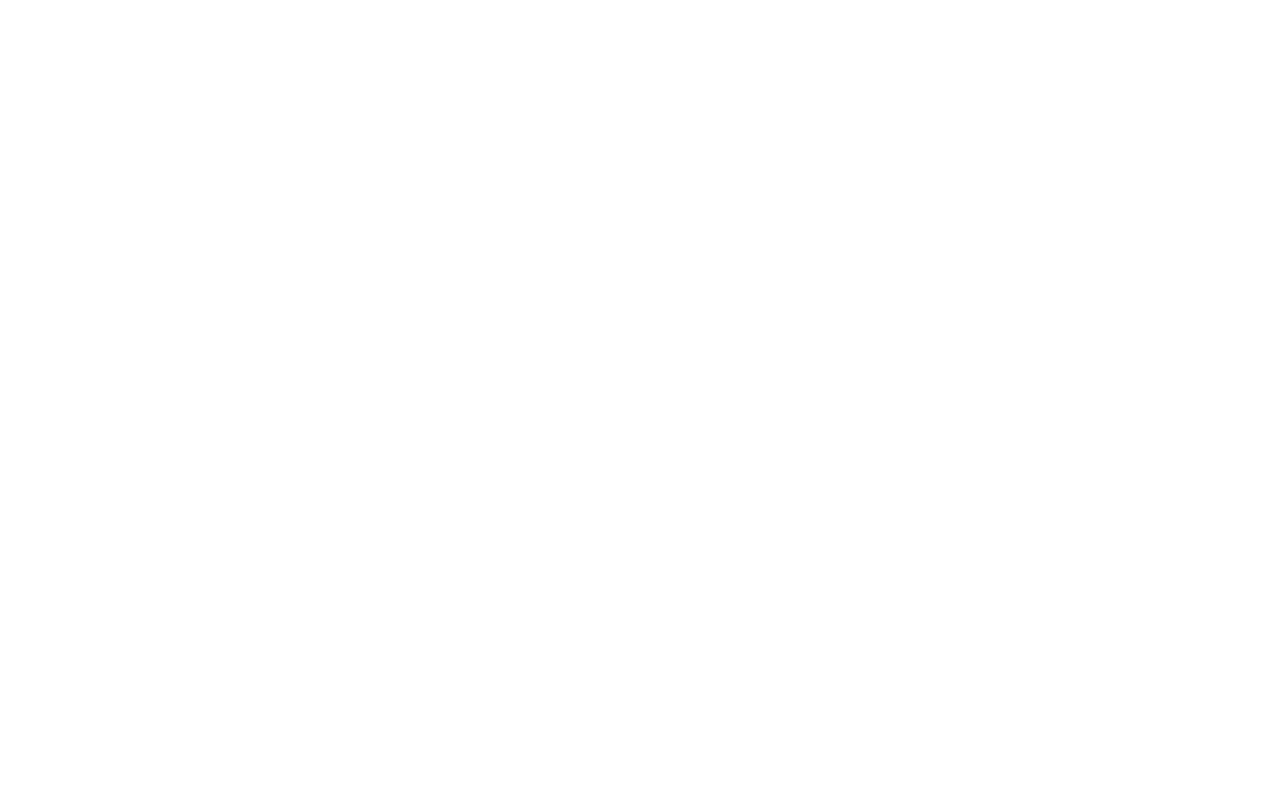
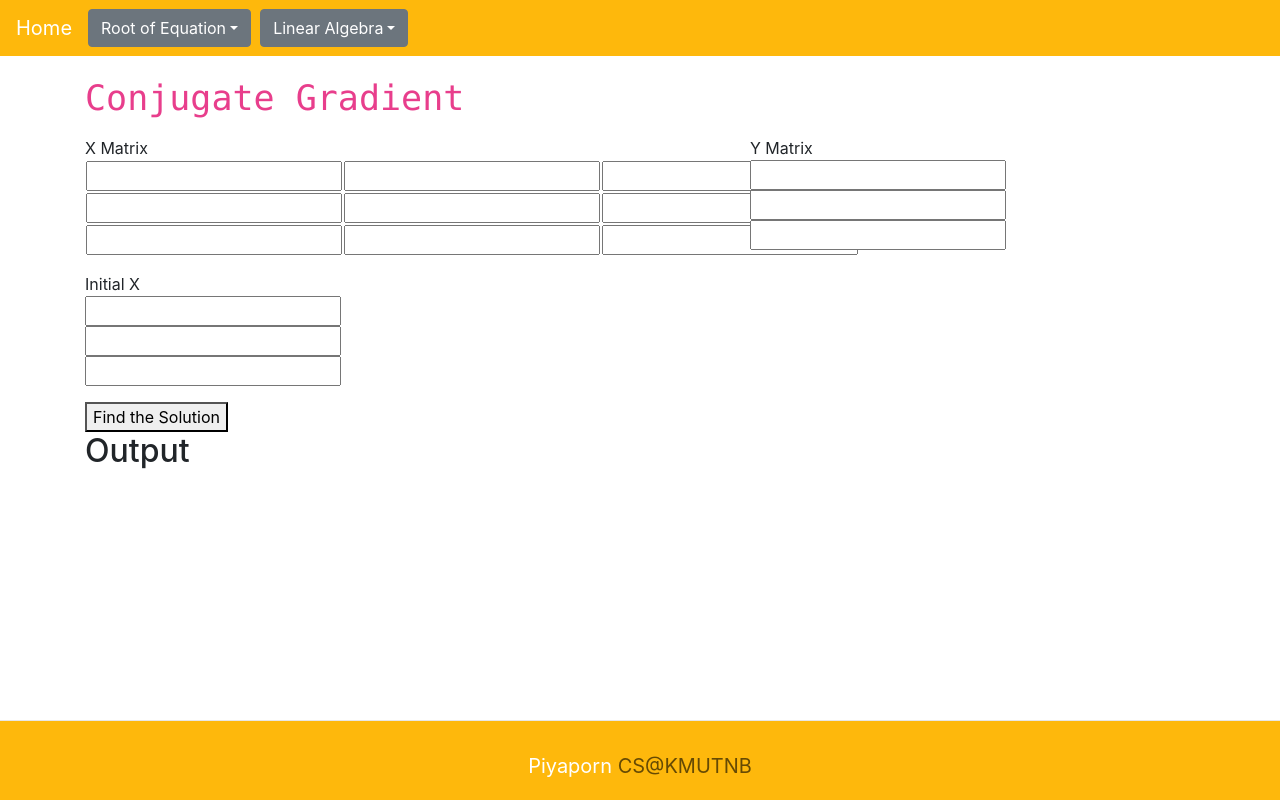
Before and after one commit to Piyaporn14/numerweb, a React (Create React App) app: page /ConjugateGradient in a window 1280 px wide. Built offline with nearby package versions, Linux system fonts and the light colour scheme.

Commit message:
add ConjugateGradient

```diff
--- a/src/App.css
+++ b/src/App.css
@@ -24,7 +24,7 @@
 }
 
 .App-link {
-  color:     #664A04 ;
+  color:  #664A04 ;
 }
 
 
--- a/src/App.js
+++ b/src/App.js
@@ -21,6 +21,7 @@
 import CramersRule from './components/LinearAlgebra/CramersRule';
 import GaussElimination from './components/LinearAlgebra/GaussElimination';
 import GaussJordan from './components/LinearAlgebra/GaussJordan';
+import ConjugateGradient from './components/LinearAlgebra/ConjugateGradient';
 
 class App extends Component {
 
@@ -38,6 +39,7 @@
           <Route exact path="/CramersRule" component={CramersRule} />
           <Route exact path="/GaussElimination" component={GaussElimination} />
           <Route exact path="/GaussJordan" component={GaussJordan} />
+          <Route exact path="/ConjugateGradient" component={ConjugateGradient} />
         </BrowserRouter>
         </div>
       </div>
--- a/src/components/Home.js
+++ b/src/components/Home.js
@@ -13,7 +13,7 @@
     <div>
         <Topbar />
         <header className="App-header">
-            <img src={logo} className="App-logo" alt="logo" />
+            <img src = {logo} className="App-logo" alt="logo" />
             <p>
             <div className = "App-link"  > Numerical React Project</div>
             </p>
--- /dev/null
+++ b/src/components/LinearAlgebra/ConjugateGradient.js
@@ -0,0 +1,162 @@
+import React, { useState, useEffect } from "react";
+import { Container, Row, Col } from "react-bootstrap";
+import Axios from "axios";
+
+import "../../App.css";
+import Topbar from "../Topbar";
+import Footer from "../Footer";
+
+export default function ConjugateGradient() {
+  const topic = "Conjugate Gradient";
+  const [btnState, setBtnState] = useState(false);
+  const [output, setOutput] = useState([]);
+  const [matrixA, setMatrixA] = useState(
+    Array.from({ length: 3 }, () => Array.from({ length: 3 }, () => null))
+  );
+  const [matrixB, setMatrixB] = useState(
+    Array.from({ length: 1 }, () => Array.from({ length: 3 }, () => null))
+  );
+
+  const [matrixX, setMatrixX] = useState(
+    Array.from({ length: 1 }, () => Array.from({ length: 3 }, () => null))
+  );
+
+  useEffect(() => {
+    document.title = topic;
+  }, []);
+
+  const initialA = (row, column, event) => {
+    let copy = [...matrixA];
+    copy[row][column] = +event.target.value;
+    setMatrixA(copy);
+  };
+
+  const initialB = (row, column, event) => {
+    let copy = [...matrixB];
+    copy[row][column] = +event.target.value;
+    setMatrixB(copy);
+  };
+  const initialX = (row, column, event) => {
+    let copy = [...matrixX];
+    copy[row][column] = +event.target.value;
+    setMatrixX(copy);
+  };
+
+  const handleSubmit = (e) => {
+    if (btnState === false) {
+      e.preventDefault();
+      conjugate_gradient();
+    }
+  };
+  const conjugate_gradient = () => {
+    Axios.post("http://localhost:5000/api/ConjugateGradientAPI", {
+      matrixA: matrixA,
+      matrixB: matrixB,
+      matrixX: matrixX,
+    })
+      .then((res) => {
+        setBtnState(true);
+        setOutput(res.data.out);
+        console.log(res.data.out);
+      })
+      .catch((err) => {
+        console.log(err);
+      });
+  };
+
+  return (
+    <div>
+      <Topbar />
+      <p></p>
+      <div>
+        <Container>
+          <h1>
+            <code>{topic}</code>
+          </h1>
+          <p></p>
+          <p></p>
+          <div>
+            <Row>
+              <Col xs="7">
+                X Matrix
+                <table>
+                  <tbody>
+                    {matrixA.map((row, rowIndex) => (
+                      <tr key={rowIndex}>
+                        {row.map((column, columnIndex) => (
+                          <td key={columnIndex}>
+                            <input
+                              type="number"
+                              disabled={btnState}
+                              onChange={(e) =>
+                                initialA(rowIndex, columnIndex, e)
+                              }
+                            />
+                          </td>
+                        ))}
+                      </tr>
+                    ))}
+                  </tbody>
+                </table>
+              </Col>
+
+              <Col xs="5">
+                Y Matrix
+                <table>
+                  <tbody>
+                    {matrixB.map((row, rowIndex) => (
+                      <tr key={rowIndex}>
+                        {row.map((column, columnIndex) => (
+                          <tr key={columnIndex}>
+                            <input
+                              type="number"
+                              disabled={btnState}
+                              onChange={(e) =>
+                                initialB(rowIndex, columnIndex, e)
+                              }
+                            />
+                          </tr>
+                        ))}
+                      </tr>
+                    ))}
+                  </tbody>
+                </table>
+              </Col>
+            </Row>
+            <p></p>
+            Initial X
+            <table>
+              <tbody>
+                {matrixX.map((row, rowIndex) => (
+                  <tr key={rowIndex}>
+                    {row.map((column, columnIndex) => (
+                      <tr key={columnIndex}>
+                        <input
+                          type="number"
+                          disabled={btnState}
+                          onChange={(e) => initialX(rowIndex, columnIndex, e)}
+                        />
+                      </tr>
+                    ))}
+                  </tr>
+                ))}
+              </tbody>
+            </table>
+          </div>
+          <p></p>
+          <button value="Submit" disabled={btnState} onClick={handleSubmit}>
+            Find the Solution
+          </button>
+
+          <h2>Output</h2>
+          {output.map((item, index) => (
+            <li key={index}>
+              X<sub>{index + 1}</sub> = {item}
+            </li>
+          ))}
+        </Container>
+      </div>
+      <Footer />
+    </div>
+  );
+}
--- a/src/components/Topbar.js
+++ b/src/components/Topbar.js
@@ -42,7 +42,7 @@
                         <DropdownItem href="/CramersRule" >Cramer's Rule</DropdownItem>
                         <DropdownItem href="/GaussElimination" >Gauss Elimination</DropdownItem>
                         <DropdownItem href="/GaussJordan " >Gauss-Jordan Elimination</DropdownItem>
-                        <DropdownItem href="/Bisection" >Conjugate Gradient</DropdownItem>
+                        <DropdownItem href="/ConjugateGradient" >Conjugate Gradient</DropdownItem>
                         <DropdownItem href="/Bisection" >Cholesky Decomposition</DropdownItem>
                         <DropdownItem href="/Bisection" >LU Decomposition</DropdownItem>
                         <DropdownItem href="/Bisection" >Gauss-Seidel</DropdownItem>
--- a/src/server.js
+++ b/src/server.js
@@ -14,6 +14,7 @@
 const CramerAPI = require('./api/CramerAPI')
 const GaussElimAPI = require('./api/GaussElimAPI')
 const GaussJordanAPI = require('./api/GaussJordanAPI')
+const ConjugateGradientAPI = require('./api/ConjugateGradientAPI')
 app.use('/',BisectionAPI);
 app.use('/',FalsePosAPI);
 app.use('/',OnePointAPI);
@@ -22,6 +23,7 @@
 app.use('/',CramerAPI);
 app.use('/',GaussElimAPI);
 app.use('/',GaussJordanAPI);
+app.use('/',ConjugateGradientAPI);
 app.listen(port, () => console.log("Backend server live on " + port));
 
 
```
Also changed, not shown: src/api/ConjugateGradientAPI.js (added, +63 -0 lines).
